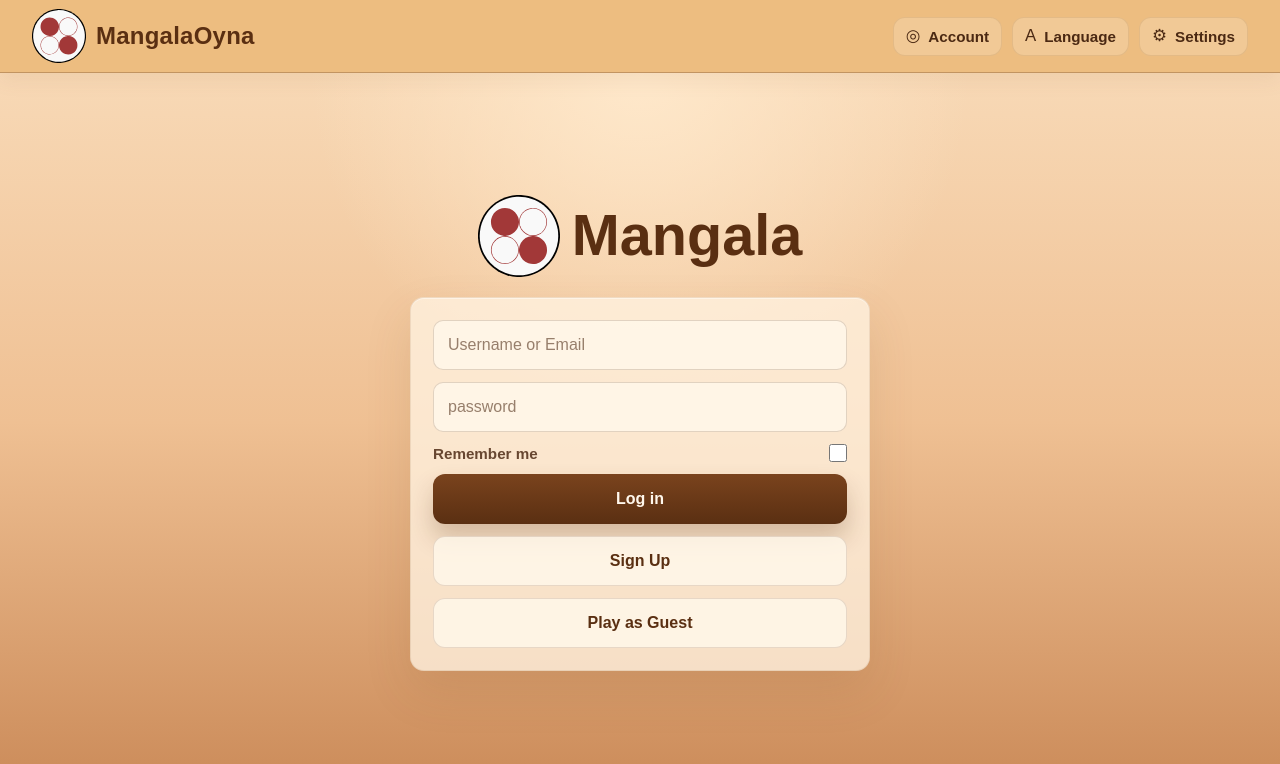
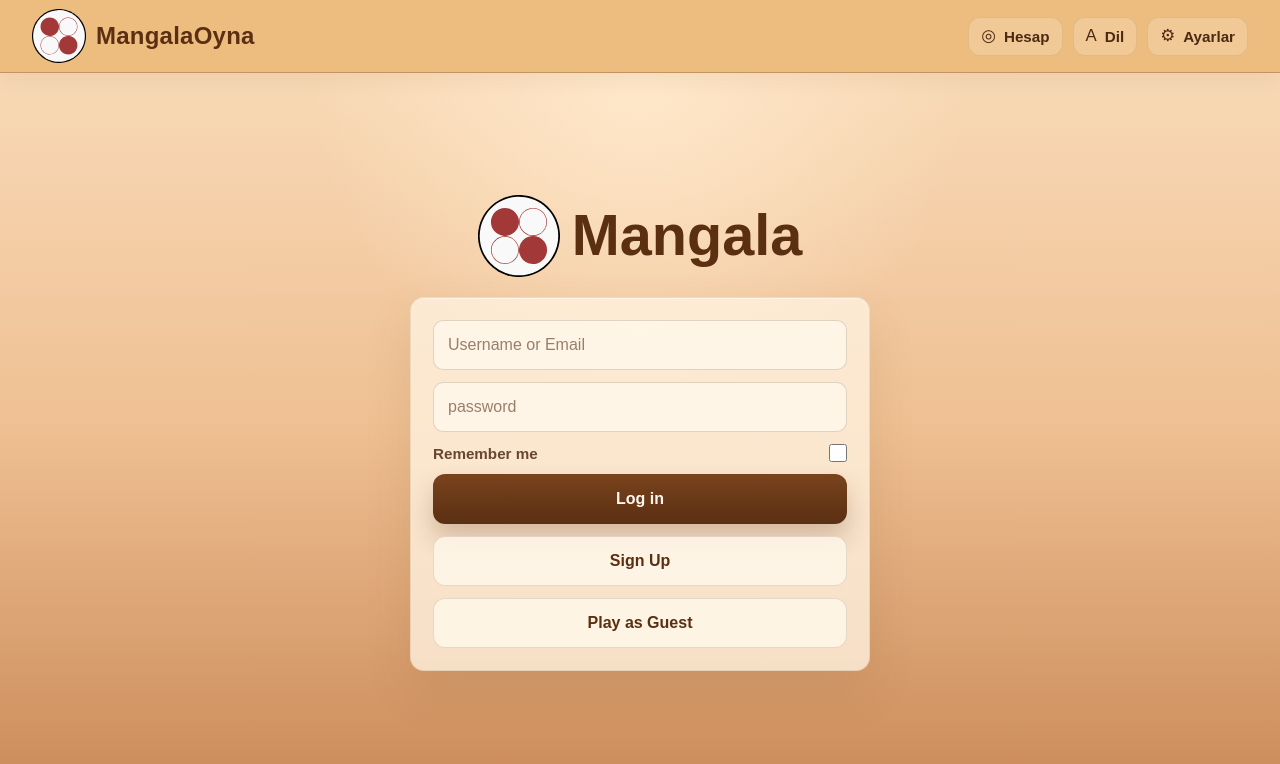
Before and after one commit to Teamuchin/online-mangala-website, a React (Vite) app in the folder client/: page /login in a window 1280 px wide. Shown: the top 764 px of the page. Built offline with nearby package versions, Linux system fonts and the light colour scheme; no server answers; a web font is replaced by a local one.

Commit message:
Add initial Turkish and English UI translations

```diff
--- a/client/src/app/GlobalHeaderProvider.jsx
+++ b/client/src/app/GlobalHeaderProvider.jsx
@@ -1,15 +1,54 @@
 import { useMemo, useState } from 'react'
 import { GlobalHeaderContext } from './globalHeaderContext.js'
+import { DEFAULT_LANGUAGE, translations } from './translations.js'
+
+const LANGUAGE_STORAGE_KEY = 'mangala.language'
+
+function getNestedTranslation(language, key) {
+  return key.split('.').reduce((currentValue, segment) => currentValue?.[segment], translations[language])
+}
+
+function interpolateTranslation(template, values = {}) {
+  return String(template).replace(/\{(\w+)\}/g, (_, key) => String(values[key] ?? ''))
+}
 
 export function GlobalHeaderProvider({ children }) {
   const [settingsContent, setSettingsContent] = useState(null)
+  const [language, setLanguage] = useState(() => {
+    if (typeof window === 'undefined') {
+      return DEFAULT_LANGUAGE
+    }
+
+    const storedLanguage = window.localStorage.getItem(LANGUAGE_STORAGE_KEY)
+    return storedLanguage && translations[storedLanguage] ? storedLanguage : DEFAULT_LANGUAGE
+  })
 
   const value = useMemo(
     () => ({
       settingsContent,
       setSettingsContent,
+      language,
+      setLanguage: (nextLanguage) => {
+        if (!translations[nextLanguage]) {
+          return
+        }
+
+        setLanguage(nextLanguage)
+
+        if (typeof window !== 'undefined') {
+          window.localStorage.setItem(LANGUAGE_STORAGE_KEY, nextLanguage)
+        }
+      },
+      t: (key, values) => {
+        const template =
+          getNestedTranslation(language, key) ??
+          getNestedTranslation(DEFAULT_LANGUAGE, key) ??
+          key
+
+        return interpolateTranslation(template, values)
+      },
     }),
-    [settingsContent],
+    [language, settingsContent],
   )
 
   return (
--- a/client/src/app/globalHeaderContext.js
+++ b/client/src/app/globalHeaderContext.js
@@ -3,4 +3,7 @@ import { createContext } from 'react'
 export const GlobalHeaderContext = createContext({
   settingsContent: null,
   setSettingsContent: () => {},
+  language: 'tr',
+  setLanguage: () => {},
+  t: (key) => key,
 })
--- /dev/null
+++ b/client/src/app/translations.js
@@ -0,0 +1,148 @@
+export const DEFAULT_LANGUAGE = 'tr'
+
+export const translations = {
+  tr: {
+    header: {
+      backToGame: 'Oyuna Dön',
+      account: 'Hesap',
+      language: 'Dil',
+      settings: 'Ayarlar',
+      accountSettings: 'Hesap Ayarları',
+      logOut: 'Çıkış Yap',
+      english: 'English',
+      turkish: 'Türkçe',
+      openProfile: 'Profili Aç',
+      goHome: 'Ana Sayfaya Dön',
+    },
+    common: {
+      close: 'Kapat',
+      rated: 'Dereceli',
+      unrated: 'Derecesiz',
+      cancel: 'Vazgeç',
+      loadingMatch: 'Maç yükleniyor',
+      fetchingLatestState: 'En son oyun durumu getiriliyor...',
+      gameUnavailable: 'Oyun kullanılamıyor',
+      noSuchPlayer: 'Böyle bir oyuncu yok',
+      draw: 'Berabere',
+    },
+    game: {
+      youWin: 'Kazandınız',
+      youLose: 'Kaybettiniz',
+      matchFinished: 'Maç bitti',
+      matchResult: 'Maç sonucu',
+      viewingSelectedPosition: 'Seçili konum görüntüleniyor.',
+      viewingLatestPosition: 'Son konum görüntüleniyor.',
+      startPosition: 'Başlangıç konumu görüntüleniyor.',
+      matchEndsInDraw: 'Maç berabere biter.',
+      wins: '{name} kazandı.',
+      toMove: '{name} oynayacak',
+      visualStones: 'Görsel Taşlar',
+      moveAnimation: 'Hamle Animasyonu',
+      unavailable: 'Yok',
+      on: 'Açık',
+      off: 'Kapalı',
+      moveNumber: 'Hamle',
+      restartMatch: 'Maçı yeniden başlat',
+      gameUnavailableDescription: 'Bu oyun mevcut oturumda kullanılamıyor.',
+    },
+    profile: {
+      loadingProfile: 'Profil yükleniyor',
+      fetchingPlayerDetails: 'Oyuncu bilgileri getiriliyor...',
+      noSuchPlayerDescription: 'Bu kullanıcı adı hiçbir oyuncuyla eşleşmiyor.',
+      memberSince: 'Üyelik tarihi',
+      online: 'Çevrimiçi',
+      offline: 'Çevrimdışı',
+      rating: 'Puan',
+      ratingHistory: 'Puan Geçmişi',
+      noRatingHistory: 'Henüz puan geçmişi yok.',
+      matchHistory: 'Maç Geçmişi',
+      opponent: 'Rakip',
+      result: 'Sonuç',
+      score: 'Puan',
+      noMatchesSaved: 'Henüz kayıtlı maç yok.',
+      seeMore: 'Daha Fazla',
+      challenge: 'Meydan Oku',
+      challengeTitle: 'Meydan Oku',
+      challengeText: 'Maç türünü seç.',
+      challengeError: 'Maç başlatılamadı.',
+      ai: 'YZ',
+    },
+    matchmaking: {
+      targetNotBot: 'Bu kullanıcı bot değil.',
+      userBusy: 'Bu kullanıcı şu anda başka bir maç oynuyor.',
+      selfBusy: 'Zaten aktif bir maçınız var.',
+    },
+  },
+  en: {
+    header: {
+      backToGame: 'Back to Game',
+      account: 'Account',
+      language: 'Language',
+      settings: 'Settings',
+      accountSettings: 'Account Settings',
+      logOut: 'Log out',
+      english: 'English',
+      turkish: 'Turkce',
+      openProfile: 'Open profile',
+      goHome: 'Go home',
+    },
+    common: {
+      close: 'Close',
+      rated: 'Rated',
+      unrated: 'Unrated',
+      cancel: 'Cancel',
+      loadingMatch: 'Loading match',
+      fetchingLatestState: 'Fetching the latest game state...',
+      gameUnavailable: 'Game unavailable',
+      noSuchPlayer: 'No such player',
+      draw: 'Draw',
+    },
+    game: {
+      youWin: 'You win',
+      youLose: 'You lose',
+      matchFinished: 'Match finished',
+      matchResult: 'Match result',
+      viewingSelectedPosition: 'Viewing the selected position.',
+      viewingLatestPosition: 'Viewing the latest position.',
+      startPosition: 'Viewing the start position.',
+      matchEndsInDraw: 'The match ends in a draw.',
+      wins: '{name} wins.',
+      toMove: '{name} to move',
+      visualStones: 'Visual Stones',
+      moveAnimation: 'Move Animation',
+      unavailable: 'Unavailable',
+      on: 'On',
+      off: 'Off',
+      moveNumber: 'Move',
+      restartMatch: 'Restart match',
+      gameUnavailableDescription: 'This game is not available in the current session.',
+    },
+    profile: {
+      loadingProfile: 'Loading profile',
+      fetchingPlayerDetails: 'Fetching player details...',
+      noSuchPlayerDescription: "This username doesn't match any player.",
+      memberSince: 'Member since',
+      online: 'Online',
+      offline: 'Offline',
+      rating: 'Rating',
+      ratingHistory: 'Rating History',
+      noRatingHistory: 'No rating history yet.',
+      matchHistory: 'Match History',
+      opponent: 'Opponent',
+      result: 'Result',
+      score: 'Rating',
+      noMatchesSaved: 'No matches saved yet.',
+      seeMore: 'See More',
+      challenge: 'Challenge',
+      challengeTitle: 'Challenge',
+      challengeText: 'Choose the match type.',
+      challengeError: 'Could not start the match.',
+      ai: 'AI',
+    },
+    matchmaking: {
+      targetNotBot: 'This user is not a bot.',
+      userBusy: 'This user is currently playing another match.',
+      selfBusy: 'You already have an active match.',
+    },
+  },
+}
--- a/client/src/components/GlobalHeader.jsx
+++ b/client/src/components/GlobalHeader.jsx
@@ -14,7 +14,7 @@ export default function GlobalHeader() {
     isAuthenticated,
     logOut,
   } = useAppData()
-  const { settingsContent } = useGlobalHeader()
+  const { settingsContent, language, setLanguage, t } = useGlobalHeader()
   const showAccountSettings = isAuthenticated && !isGuestUser(currentUser)
   const isOnGamePage = location.pathname.startsWith('/game/')
   const showBackToGame = activeMatchSummary?.isActive && !isOnGamePage
@@ -24,7 +24,7 @@ export default function GlobalHeader() {
     <header className={styles.header}>
       <div className={styles.inner}>
         <div className={styles.leftCluster}>
-          <Link to="/" className={styles.brand} aria-label="Go home">
+          <Link to="/" className={styles.brand} aria-label={t('header.goHome')}>
             <img src={assets.logo} alt={brandName} className={styles.logo} />
             <span className={styles.brandText}>MangalaOyna</span>
           </Link>
@@ -32,7 +32,7 @@ export default function GlobalHeader() {
           {showBackToGame ? (
             <Link to={activeMatchSummary.url} className={styles.backToGameLink}>
               <span className={styles.liveDot} aria-hidden="true" />
-              <span className={styles.actionText}>Back to Game</span>
+              <span className={styles.actionText}>{t('header.backToGame')}</span>
             </Link>
           ) : null}
         </div>
@@ -42,7 +42,7 @@ export default function GlobalHeader() {
             <Link
               to={profileHref}
               className={styles.actionLink}
-              aria-label="Open profile"
+              aria-label={t('header.openProfile')}
               onClick={(event) => event.currentTarget.blur()}
             >
               <span className={styles.actionIcon} aria-hidden="true">◎</span>
@@ -51,41 +51,51 @@ export default function GlobalHeader() {
           ) : (
             <Link to="/login" className={styles.actionLink}>
               <span className={styles.actionIcon} aria-hidden="true">◎</span>
-              <span className={styles.actionText}>Account</span>
+              <span className={styles.actionText}>{t('header.account')}</span>
             </Link>
           )}
 
           <div className={styles.menu}>
-            <button type="button" className={styles.actionButton} aria-label="Language">
+            <button type="button" className={styles.actionButton} aria-label={t('header.language')}>
               <span className={styles.actionIcon} aria-hidden="true">
                 A
               </span>
-              <span className={styles.actionText}>Language</span>
+              <span className={styles.actionText}>{t('header.language')}</span>
             </button>
             <div className={styles.panel}>
-              <button type="button" className={styles.panelButton}>
-                English
+              <button
+                type="button"
+                className={styles.panelButton}
+                onClick={() => setLanguage('en')}
+                disabled={language === 'en'}
+              >
+                {t('header.english')}
               </button>
-              <button type="button" className={styles.panelButton}>
-                Turkce
+              <button
+                type="button"
+                className={styles.panelButton}
+                onClick={() => setLanguage('tr')}
+                disabled={language === 'tr'}
+              >
+                {t('header.turkish')}
               </button>
             </div>
           </div>
 
           <div className={styles.menu}>
-            <button type="button" className={styles.actionButton} aria-label="Settings">
+            <button type="button" className={styles.actionButton} aria-label={t('header.settings')}>
               <span className={styles.actionIcon} aria-hidden="true">⚙</span>
-              <span className={styles.actionText}>Settings</span>
+              <span className={styles.actionText}>{t('header.settings')}</span>
             </button>
             <div className={styles.panel}>
               {showAccountSettings ? (
                 <Link to="/account" className={styles.panelLink}>
-                  Account Settings
+                  {t('header.accountSettings')}
                 </Link>
               ) : null}
               {isAuthenticated ? (
                 <Link to="/login" className={styles.panelLink} onClick={logOut}>
-                  Log out
+                  {t('header.logOut')}
                 </Link>
               ) : null}
               {settingsContent}
--- a/client/src/pages/MangalaGame.jsx
+++ b/client/src/pages/MangalaGame.jsx
@@ -146,20 +146,22 @@ function buildTurnMessageFromState({ players, currentPlayer, gameStatus, winner
   return `${players[currentPlayer].name} to move`
 }
 
-function buildFinishedResultText({ currentUserRole, players, winner }) {
+function buildFinishedResultText({ currentUserRole, players, winner, t = null }) {
   if (winner === 'draw') {
-    return 'Draw'
+    return t ? t('common.draw') : 'Draw'
   }
 
   if ((currentUserRole === 'bottom' || currentUserRole === 'top') && winner) {
-    return winner === currentUserRole ? 'You win' : 'You lose'
+    return winner === currentUserRole
+      ? t ? t('game.youWin') : 'You win'
+      : t ? t('game.youLose') : 'You lose'
   }
 
   if (winner && players[winner]) {
-    return `${players[winner].name} wins`
+    return t ? t('game.wins', { name: players[winner].name }) : `${players[winner].name} wins`
   }
 
-  return 'Match finished'
+  return t ? t('game.matchFinished') : 'Match finished'
 }
 
 function getRatingChangeForSide(currentUserRole, ratedOutcome, side) {
@@ -387,7 +389,7 @@ function MangalaGameScreen({
     isAuthenticated,
     refreshCurrentUser,
   } = useAppData()
-  const { setSettingsContent } = useGlobalHeader()
+  const { setSettingsContent, t } = useGlobalHeader()
   const isPracticeBoard = location.pathname === '/practice'
   const seededPlayers = createInitialState().players
   const persistedRouteSession =
@@ -563,6 +565,7 @@ function MangalaGameScreen({
     game.matchRecord,
     activePositionIndex,
     displayedGame.players,
+    t,
   )
   const sidebarDescription = isReviewing ? replayDescription : game.turnMessage
   const stoneToggleRef = useRef(handleStoneToggle)
@@ -597,6 +600,7 @@ function MangalaGameScreen({
           currentUserRole,
           players: game.players,
           winner: game.winner,
+          t,
         })
       : ''
   const topDisplayPlayer = effectiveDisplayedGame.players[visualTopSide]
@@ -640,7 +644,7 @@ function MangalaGameScreen({
           className={styles.headerSettingsOption}
           onClick={() => stoneToggleRef.current()}
         >
-          Visual Stones: {showVisualStones ? 'On' : 'Off'}
+          {t('game.visualStones')}: {showVisualStones ? t('game.on') : t('game.off')}
         </button>
         <button
           type="button"
@@ -648,7 +652,12 @@ function MangalaGameScreen({
           onClick={() => animationToggleRef.current()}
           disabled={!allowMoveAnimation}
         >
-          Move Animation: {!allowMoveAnimation ? 'Unavailable' : animateMoves ? 'On' : 'Off'}
+          {t('game.moveAnimation')}:{' '}
+          {!allowMoveAnimation
+            ? t('game.unavailable')
+            : animateMoves
+              ? t('game.on')
+              : t('game.off')}
         </button>
       </>,
     )
@@ -700,8 +709,8 @@ function MangalaGameScreen({
       <main className={styles.page}>
         <div className={styles.layout}>
           <section className={styles.unavailableState}>
-            <h1>Game unavailable</h1>
-            <p>This game is not available in the current session.</p>
+            <h1>{t('common.gameUnavailable')}</h1>
+            <p>{t('game.gameUnavailableDescription')}</p>
           </section>
         </div>
       </main>
@@ -717,7 +726,7 @@ function MangalaGameScreen({
             className={styles.resultModal}
             role="dialog"
             aria-modal="true"
-            aria-label="Match result"
+            aria-label={t('game.matchResult')}
           >
             <p className={styles.resultModalMessage}>
               {showExternalResultModal && externalResultModalText
@@ -736,7 +745,7 @@ function MangalaGameScreen({
                 setIsResultModalDismissed(true)
               }}
             >
-              Close
+              {t('common.close')}
             </button>
           </div>
         </div>
@@ -796,7 +805,7 @@ function MangalaGameScreen({
               onPrevious={handleReplayPrevious}
               onReset={handleReset}
               resetDisabled={false}
-              resetLabel="Restart match"
+              resetLabel={t('game.restartMatch')}
             />
           </div>
           <div className={styles.playerColumn}>
@@ -828,6 +837,7 @@ export default function MangalaGame() {
   const { gameId } = useParams()
   const location = useLocation()
   const { currentUser } = useAppData()
+  const { t } = useGlobalHeader()
   const [backendMatch, setBackendMatch] = useState(null)
   const [isLoadingBackendMatch, setIsLoadingBackendMatch] = useState(false)
   const [backendMatchError, setBackendMatchError] = useState('')
@@ -881,6 +891,7 @@ export default function MangalaGame() {
           currentUserRole,
           players,
           winner: mapWinnerSideToWinner(backendMatch.winner_side),
+          t,
         }),
       )
       setShowBackendResultModal(true)
@@ -1058,8 +1069,8 @@ export default function MangalaGame() {
       <main className={styles.page}>
         <div className={styles.layout}>
           <section className={styles.unavailableState}>
-            <h1>Loading match</h1>
-            <p>Fetching the latest game state...</p>
+            <h1>{t('common.loadingMatch')}</h1>
+            <p>{t('common.fetchingLatestState')}</p>
           </section>
         </div>
       </main>
@@ -1071,7 +1082,7 @@ export default function MangalaGame() {
       <main className={styles.page}>
         <div className={styles.layout}>
           <section className={styles.unavailableState}>
-            <h1>Game unavailable</h1>
+            <h1>{t('common.gameUnavailable')}</h1>
             <p>{backendMatchError}</p>
           </section>
         </div>
```
Also changed, not shown: client/src/components/mangala/matchRecord.js (+25 -6 lines), client/src/pages/ProfilePage.jsx (+38 -28 lines).
